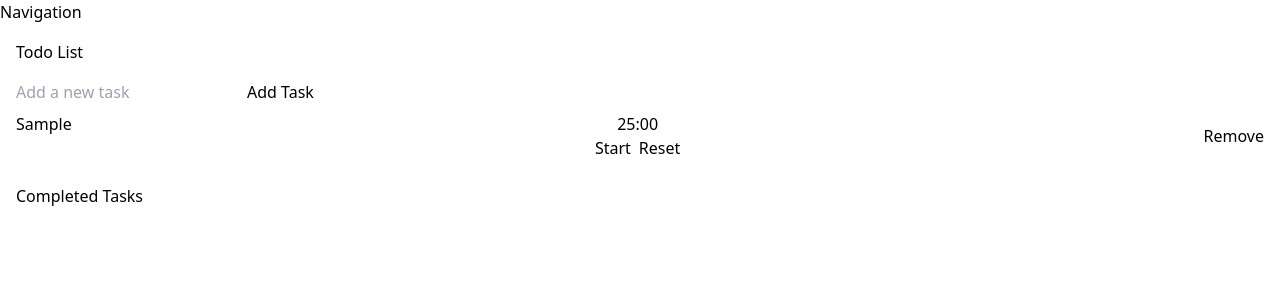
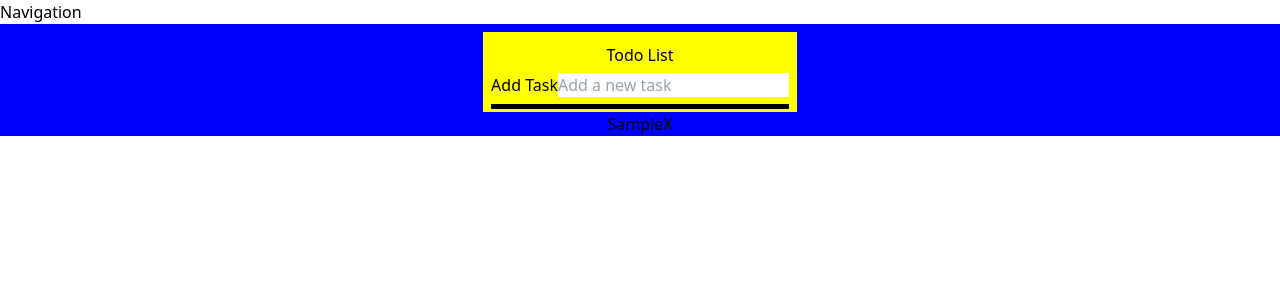
Before and after one commit to michaeldkim/pomodoro-more, a React (Create React App) app: page / in a window 1280 px wide. Both pictures are taken after typing "Sample" into the empty fields and a click on the button "Add Task". Shown: the top 300 px of the page. Built offline with nearby package versions, Linux system fonts and the light colour scheme.

Commit message:
redesign changes

```diff
--- a/public/index.html
+++ b/public/index.html
@@ -2,6 +2,7 @@
 <html lang="en">
   <head>
     <meta charset="utf-8" />
+    <link href="https://fonts.googleapis.com/css2?family=Satisfy&display=swap" rel="stylesheet">
     <link rel="icon" href="%PUBLIC_URL%/favicon.ico" />
     <meta name="viewport" content="width=device-width, initial-scale=1" />
     <meta name="theme-color" content="#000000" />
--- a/src/App.js
+++ b/src/App.js
@@ -7,6 +7,7 @@ function App() {
         <Navbar />
       </div>
       <div className='TodoList'>
+
         <Todo />
       </div>
     </div >
--- /dev/null
+++ b/src/components/Calendar.css
@@ -0,0 +1,50 @@
+/* Calendar.css */
+.calendar-container {
+    width: 80%;
+    margin: 0 auto;
+  }
+
+  .calendar-header {
+    text-align: center;
+    margin-bottom: 20px;
+  }
+
+  .scrollable-calendar {
+    max-height: 400px; /* Set your desired max height */
+    overflow-y: auto;
+  }
+
+  .calendar-rows {
+    display: flex;
+    flex-direction: column; /* Change to column direction */
+  }
+
+  .calendar-row {
+    flex: 1;
+    border-bottom: 1px solid #ddd;
+    padding: 10px;
+  }
+
+  .hour-label {
+    font-weight: bold;
+  }
+
+  .event {
+    font-size: 0.9em;
+  }
+  /* Calendar.css */
+.scrollable-calendar {
+    max-height: 400px; /* Set your desired max height */
+    overflow-y: auto;
+    scrollbar-width: thin; /* Firefox */
+    scrollbar-color: transparent transparent; /* Firefox */
+  }
+
+  /* Hide scrollbar for Webkit (Chrome, Safari) */
+  .scrollable-calendar::-webkit-scrollbar {
+    width: 0.5em;
+  }
+
+  .scrollable-calendar::-webkit-scrollbar-thumb {
+    background-color: transparent;
+  }
--- /dev/null
+++ b/src/components/Calendar.js
@@ -0,0 +1,31 @@
+// Calendar.js
+import React from 'react';
+import './Calendar.css'; // Import your CSS file for styling
+
+const Calendar = () => {
+  const renderCalendarRows = () => {
+    const hours = Array.from({ length: 24 }, (_, index) => index); // 0 to 23 hours
+
+    return (
+      <div className="calendar-rows">
+        {hours.map((hour) => (
+          <div key={hour} className="calendar-row">
+            <div className="hour-label">{`${hour}:00`}</div>
+          </div>
+        ))}
+      </div>
+    );
+  };
+
+  return (
+    <div className="calendar-container">
+      <div className="calendar-header">
+        <h1>Good Morning</h1>
+        <p>{new Date().toLocaleDateString('en-US', { weekday: 'long', year: 'numeric', month: 'long', day: 'numeric' })}</p>
+      </div>
+      <div className="scrollable-calendar">{renderCalendarRows()}</div>
+    </div>
+  );
+};
+
+export default Calendar;
--- a/src/components/Timer.js
+++ b/src/components/Timer.js
@@ -1,5 +1,6 @@
 // Timer.js
 import React, { useState, useEffect } from 'react';
+import './Timer.css'
 
 const Timer = () => {
     const initialMinutes = 25;
@@ -39,10 +40,10 @@ const Timer = () => {
 
     return (
         <div className='flex-col'>
-            <div className='flex justify-center'>
-                <p>{`${minutes.toString().padStart(2, '0')}:${seconds.toString().padStart(2, '0')}`}</p>
+            <div className='flex justify-center bg-white text-black text-5xl'>
+                <p className="bg-inherit text-black">{`${minutes.toString().padStart(2, '0')}:${seconds.toString().padStart(2, '0')}`}</p>
             </div>
-            <div className='space-x-2'>
+            <div className='space-x-2 bg-white text-black'>
                 <button onClick={toggleTimer}>
                     {isActive ? 'Pause' : 'Start'}
                 </button>
--- /dev/null
+++ b/src/components/Todo.css
@@ -0,0 +1,26 @@
+.todo-body {
+  display: flex;
+  flex-direction: column;
+  justify-content: center;
+  align-items: center;
+  background-color: blue;
+
+}
+
+.todo-header {
+  display: flex;
+  flex-direction: column;
+  justify-content: space-around;
+  align-items: center;
+  background-color: yellow;
+  margin: 1vh 1vh 0vh 1vh;
+  padding: 1vh 1vh 0vh 1vh;
+  height: 10vh;
+
+}
+
+.todo-divider {
+  background-color: black;
+  height: 5px;
+  width: 100%;
+}
--- a/src/components/Todo.js
+++ b/src/components/Todo.js
@@ -1,10 +1,8 @@
-// Todo.js
 import React, { useState } from 'react';
-import Timer from './Timer';
+import './Todo.css'
 
 function Todo() {
     const [tasks, setTasks] = useState([]);
-    const [completedTasks, setCompletedTasks] = useState([]);
     const [newTask, setNewTask] = useState('');
 
     const addTask = () => {
@@ -15,54 +13,37 @@ function Todo() {
     };
 
     const removeTask = (index) => {
-        const completedTask = {
-            ...tasks[index],
-            completed: true,
-        };
-
-        setCompletedTasks((prevCompletedTasks) => [...prevCompletedTasks, completedTask]);
-
-        setTasks((prevTasks) => {
-            const updatedTasks = [...prevTasks];
+        const updatedTasks = [...tasks];
         updatedTasks.splice(index, 1);
-            return updatedTasks;
-        });
+        setTasks(updatedTasks);
     };
 
     return (
-        <div className="container mx-auto p-4">
-            <div className='container'>
-                <h1 className='pb-4'>Todo List</h1>
+        <div className='todo-body'>
+            <div className='todo-header'>
+                <h1>Todo List</h1>
+                <div className='todo-addtask'>
+                    <button onClick={addTask}>Add Task</button>
                     <input
                         type="text"
                         value={newTask}
                         onChange={(e) => setNewTask(e.target.value)}
                         placeholder="Add a new task"
+                        onKeyDown={(e) => {
+                            if (e.key === 'Enter') {
+                                addTask();
+                            }
+                        }}
                     />
-                <button onClick={addTask}>Add Task</button>
-
-                <div className='pb-4'>
+                </div>
+                <div className='todo-divider' />
+            </div>
+            <div className='todo-tasklist'>
+                <ul>
                     {tasks.map((task, index) => (
-                        <div
-                            key={index}
-                            className={`flex space-x-4 justify-between py-2 ${task.completed ? 'text-gray-500 line-through' : 'text-black'
-                                }`}
-                            style={{ textDecoration: task.completed ? 'line-through' : 'none' }}
-                        >
+                        <li key={index}>
                             <span>{task.text}</span>
-                            <Timer />
-                            <button onClick={() => removeTask(index)}>Remove</button>
-                        </div>
-                    ))}
-                </div>
-            </div>
-            <div>
-                <h2>Completed Tasks</h2>
-                <ul>
-                    {completedTasks.map((completedTask, index) => (
-                        <li key={index}>
-                            <span>{completedTask.text}</span>
-                            {/* You can include other details or components here if needed */}
+                            <button onClick={() => removeTask(index)}>X</button>
                         </li>
                     ))}
                 </ul>
--- a/src/components/index.js
+++ b/src/components/index.js
@@ -4,6 +4,7 @@
 import Navbar from './Navbar.js';
 import Timer from './Timer.js';
 import Todo from './Todo.js';
+import Calendar from './Calendar.js';
 // Add more imports for other components as needed
 
 // Export all components
@@ -11,5 +12,6 @@ export {
   Navbar,
   Timer,
   Todo,
+  Calendar,
   // Add more exports for other components as needed
 };
--- a/src/styles.css
+++ b/src/styles.css
@@ -2,3 +2,8 @@
 @import 'tailwindcss/base';
 @import 'tailwindcss/components';
 @import 'tailwindcss/utilities';
+
+* {
+    font-weight: 400;
+    font-style: normal;
+}
```
Also changed, not shown: src/components/Timer.css (added). Lines whose indentation alone changed are shown as unchanged.
